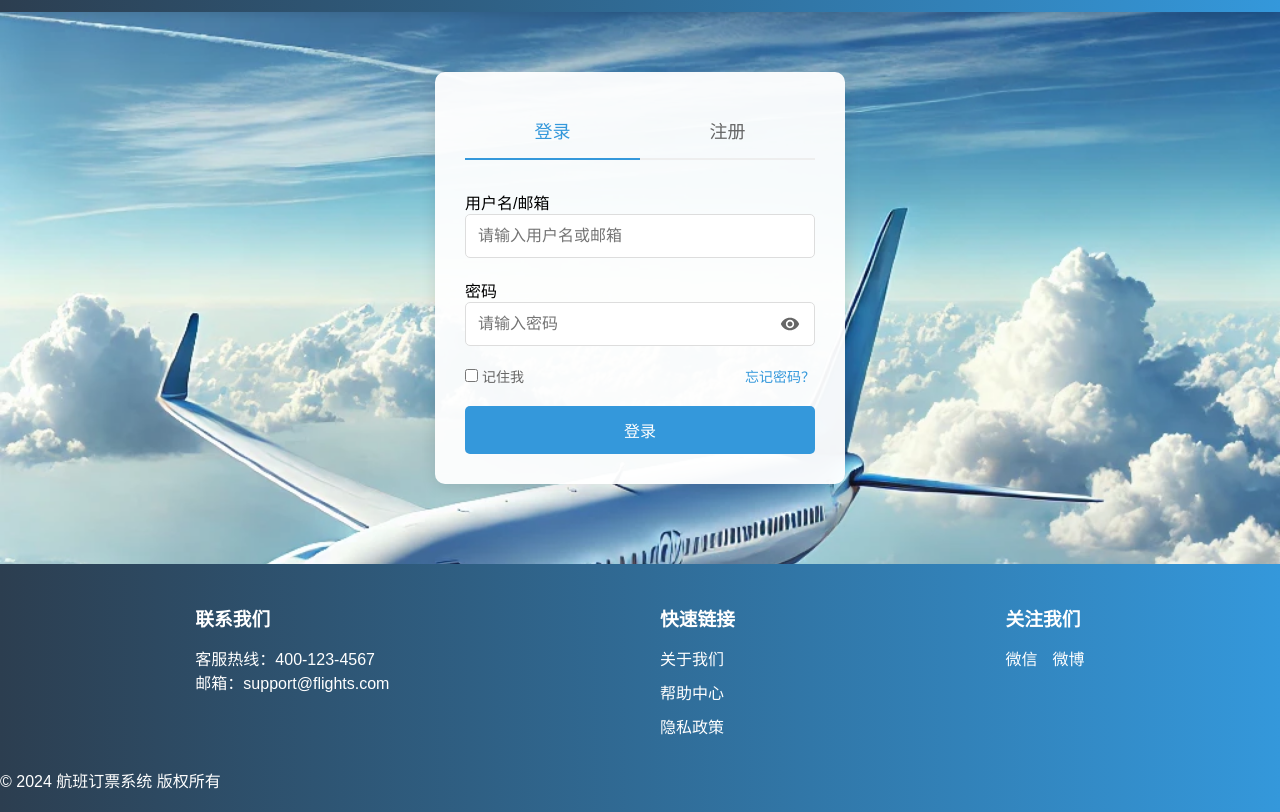
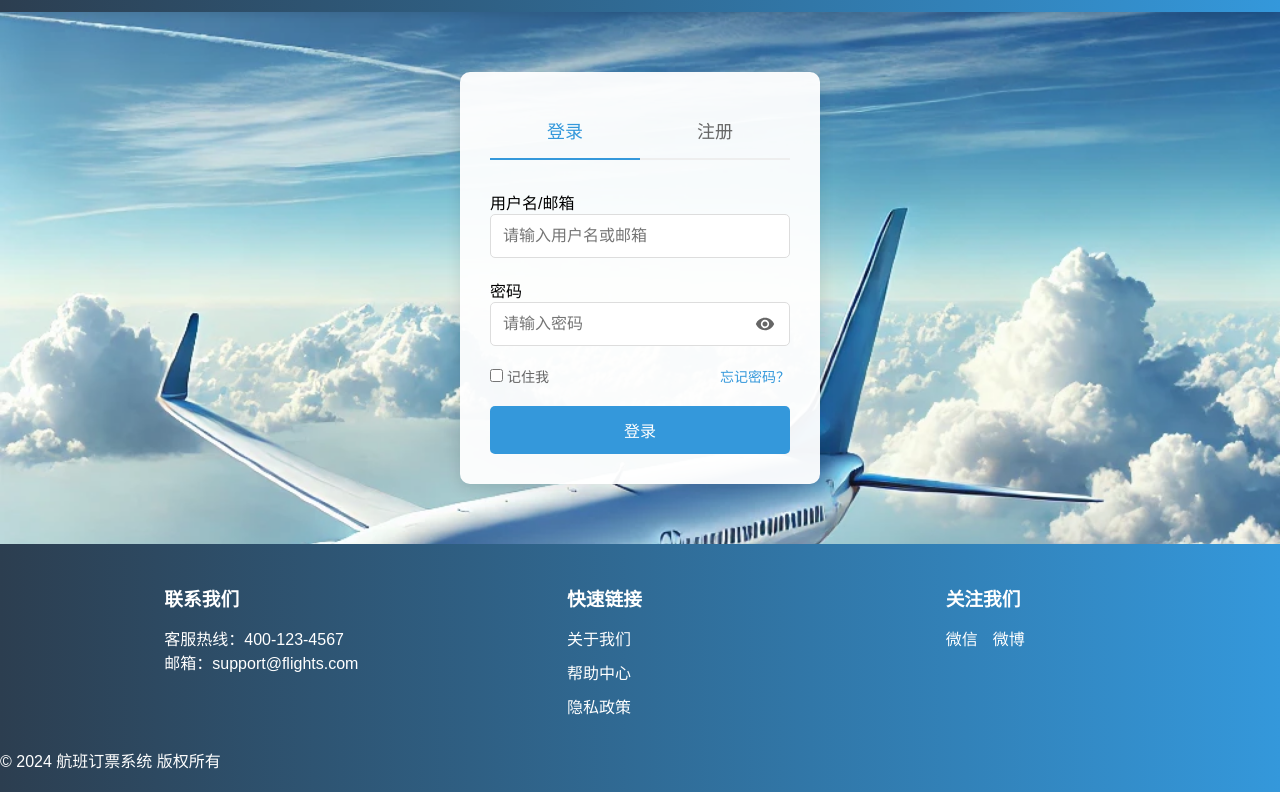
Before and after one commit to tl1085133168/tlwebsite1, a plain HTML site: page login.html in a window 1280 px wide. Shown: the part 58-870 px from the top of the page. Drawn offline with Linux system fonts and the light colour scheme.

Commit message:
login.css

```diff
--- a/css/login.css
+++ b/css/login.css
@@ -14,6 +14,8 @@ body {
     background-repeat: no-repeat;
     background-attachment: fixed;
     min-height: 100vh;
+    display: flex;
+    flex-direction: column;
 }
 form {
     display: none;
@@ -73,10 +75,16 @@ form.active {
 
 /* 主容器样式 */
 .container {
-    max-width: 450px;
+    flex: 1;
+    width: 400px; /* 设置固定宽度 */
+    max-width: 90%; /* 确保在小屏幕上不会溢出 */
     margin: 40px auto;
     padding: 20px;
+    display: flex;
+    flex-direction: column;
 }
+
+
 
 /* 表单样式 */
 .form-box {
@@ -260,7 +268,8 @@ input.error {
     background: linear-gradient(to right, #2c3e50, #3498db);
     color: white;
     padding: 40px 0 20px;
-    margin-top: 60px;
+    width: 100%;
+    margin-top: auto; /* 将页脚推到底部 */
 }
 
 .footer-content {
@@ -269,10 +278,13 @@ input.error {
     display: flex;
     justify-content: space-around;
     padding: 0 20px;
+    flex-wrap: wrap; /* 允许在小屏幕上换行 */
 }
 
 .footer-section {
     margin-bottom: 20px;
+    min-width: 200px; /* 设置最小宽度 */
+    padding: 0 15px; /* 添加一些内边距 */
 }
 
 .footer-section h3 {
```
